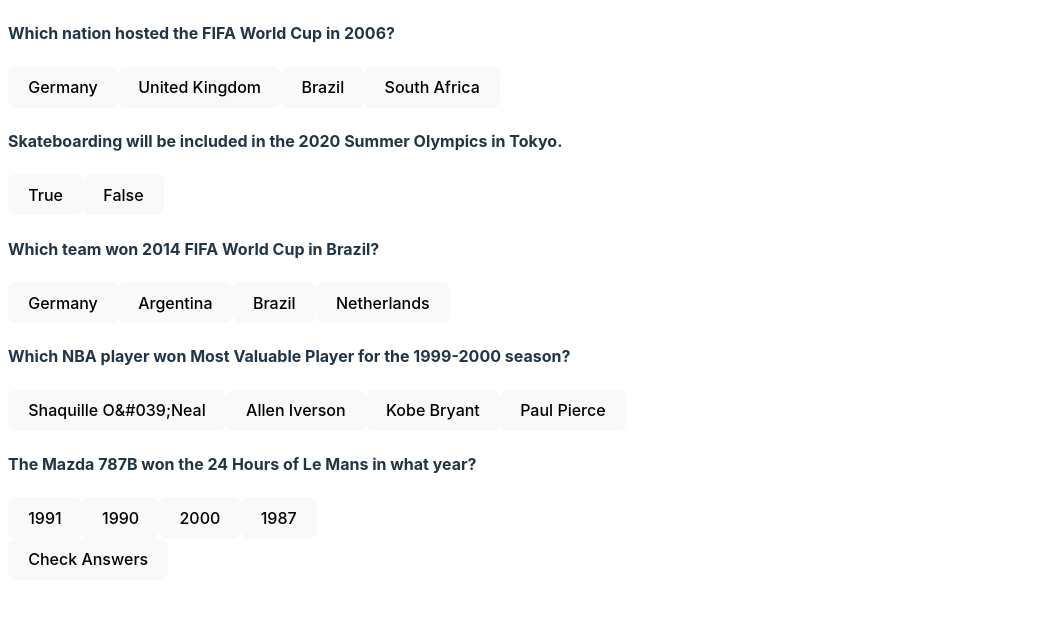
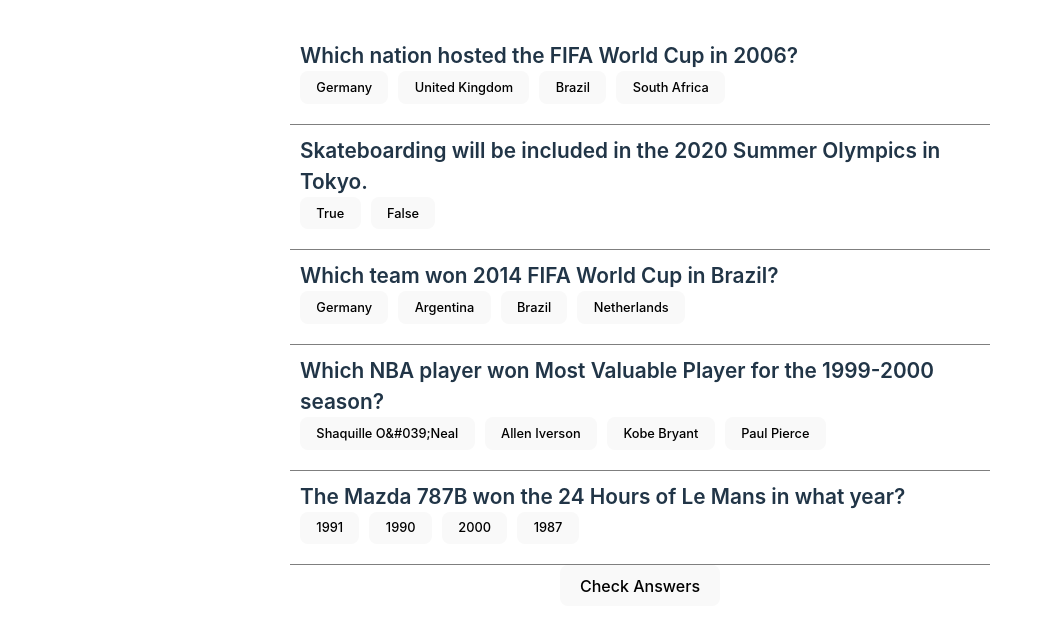
Before and after one commit to limyod/QuizApp, a React (Vite) app: page / in a window 1280 px wide. Shown: the top 630 px of the page, without its empty margins (0-1045 px from the left). Built offline with nearby package versions, Linux system fonts and the light colour scheme.

Commit message:
add basic css styles and classes

```diff
--- a/src/App.css
+++ b/src/App.css
@@ -0,0 +1,45 @@
+body{
+    width: 100%;
+    height: 100%;
+}
+.App{
+    display: flex;
+    flex-direction: column;
+    align-items: center;
+}
+main{
+    min-width: 300px;
+    max-width: 700px;
+}
+.quiz{
+    margin-top: 30px;
+    display: flex;
+    flex-direction: column;
+    align-items: center;
+}
+
+.question{
+    padding: 10px;
+    border-bottom: 1px solid rgb(0,0,0,.5);
+}
+
+.question--text{
+    font-size: 1.3rem;
+    font-weight: 600;
+}
+
+.answers{
+    display: flex;
+    flex-wrap: wrap;
+}
+
+.answer--btn{
+    margin-bottom: 10px;
+    margin-right: 10px;
+    font-size: .8rem;
+}
+
+/*
+@media only screen and (min-width: 768px) {
+
+} */
--- a/src/components/Question.jsx
+++ b/src/components/Question.jsx
@@ -7,7 +7,7 @@
     return (
         <div className="question">
             <h4 className="question--text">{prop.question.question}</h4>
-            <div className="answer">
+            <div className="answers">
                 {answers}
             </div>
         </div>
--- a/src/components/Quiz.jsx
+++ b/src/components/Quiz.jsx
@@ -12,7 +12,9 @@
 
     return(
         <section className='quiz'>
-            {questions}
+            <div className="all_questions">
+                {questions}
+            </div>
             <button className='check_answer_button'>Check Answers</button>
         </section>
     )
--- a/src/index.css
+++ b/src/index.css
@@ -1,11 +1,46 @@
+html {
+  box-sizing: border-box;
+  font-size: 16px;
+}
+
+*,
+*:before,
+*:after {
+  box-sizing: inherit;
+}
+
+body,
+h1,
+h2,
+h3,
+h4,
+h5,
+h6,
+p,
+ol,
+ul {
+  margin: 0;
+  padding: 0;
+  font-weight: normal;
+}
+
+ol,
+ul {
+  list-style: none;
+}
+
+img {
+  max-width: 100%;
+  height: auto;
+}
+
 :root {
   font-family: Inter, system-ui, Avenir, Helvetica, Arial, sans-serif;
   line-height: 1.5;
   font-weight: 400;
 
-  color-scheme: light dark;
-  color: rgba(255, 255, 255, 0.87);
-  background-color: #242424;
+  color: #213547;
+  background-color: #ffffff;
 
   font-synthesis: none;
   text-rendering: optimizeLegibility;
@@ -20,7 +55,7 @@
   text-decoration: inherit;
 }
 a:hover {
-  color: #535bf2;
+  color: #747bff;
 }
 
 button {
@@ -30,7 +65,7 @@
   font-size: 1em;
   font-weight: 500;
   font-family: inherit;
-  background-color: #1a1a1a;
+  background-color: #f9f9f9;
   cursor: pointer;
   transition: border-color 0.25s;
 }
@@ -41,16 +76,3 @@
 button:focus-visible {
   outline: 4px auto -webkit-focus-ring-color;
 }
-
-@media (prefers-color-scheme: light) {
-  :root {
-    color: #213547;
-    background-color: #ffffff;
-  }
-  a:hover {
-    color: #747bff;
-  }
-  button {
-    background-color: #f9f9f9;
-  }
-}
```
